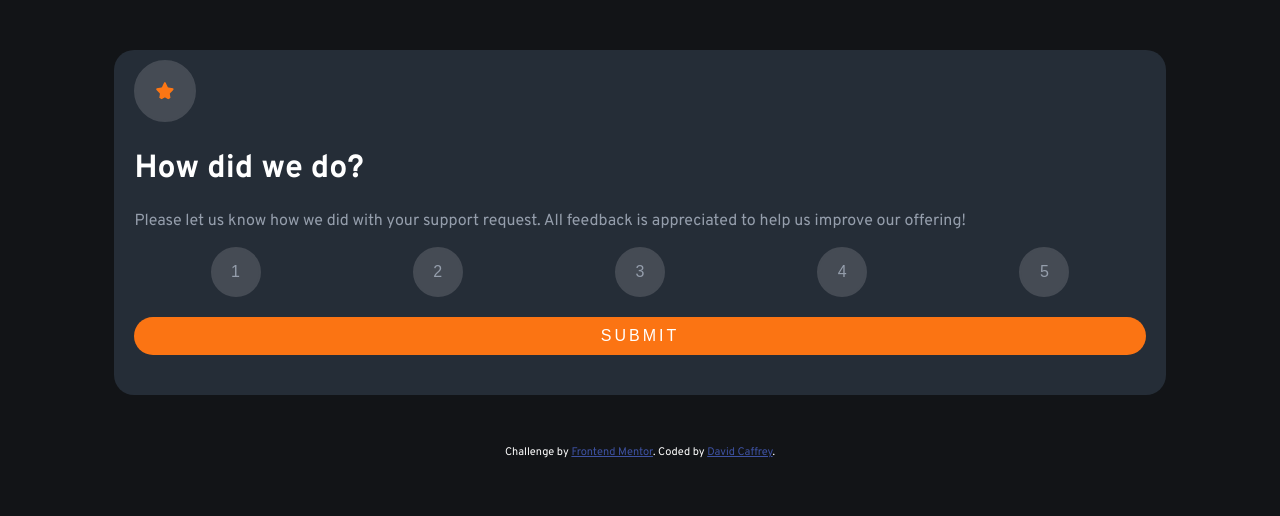
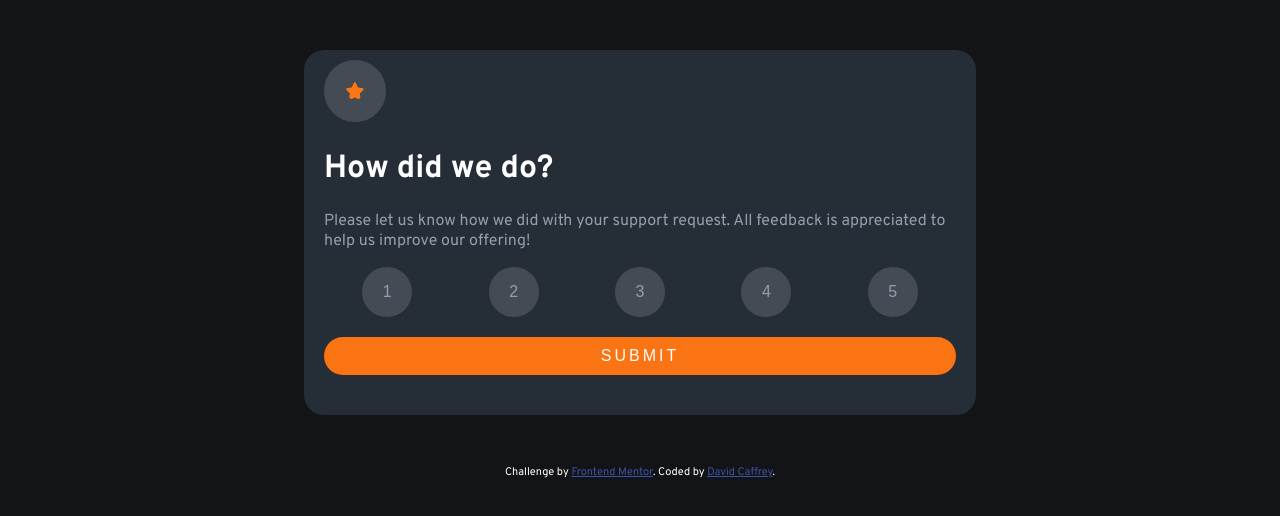
Before and after one commit to DavidCaffrey/rating-component, a plain HTML site: page index.html in a window 1280 px wide. Drawn offline with Linux system fonts and the light colour scheme.

Commit message:
start of media queries for tablet size

```diff
--- a/styles.css
+++ b/styles.css
@@ -112,3 +112,22 @@ input[type="button"]:focus{
 .attribution a {
   color: hsl(228, 45%, 44%);
 }
+
+ /* Extra small devices (phones, 600px and down) */
+ @media only screen and (max-width: 600px) {...}
+
+ /* Small devices (portrait tablets and large phones, 600px and up) */
+ @media only screen and (min-width: 600px) {...}
+
+ /* Medium devices (landscape tablets, 768px and up) */
+ @media only screen and (min-width: 768px) {
+    #card{
+        width: 50%;
+    }
+ }
+
+ /* Large devices (laptops/desktops, 992px and up) */
+ @media only screen and (min-width: 992px) {...}
+
+ /* Extra large devices (large laptops and desktops, 1200px and up) */
+ @media only screen and (min-width: 1200px) {...}
```
Also changed, not shown: images/screenshots/mobilescreem1.png (added), images/screenshots/mobilescreen2.png (added).
